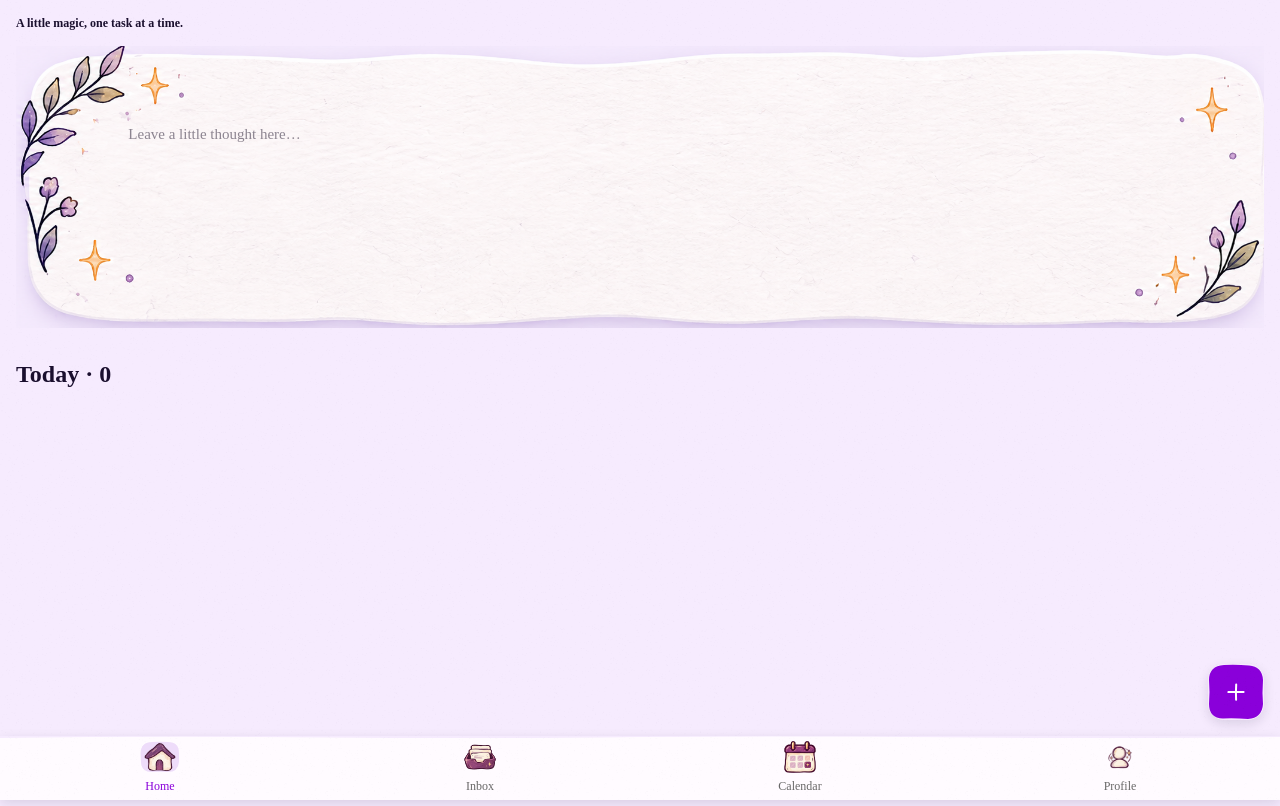
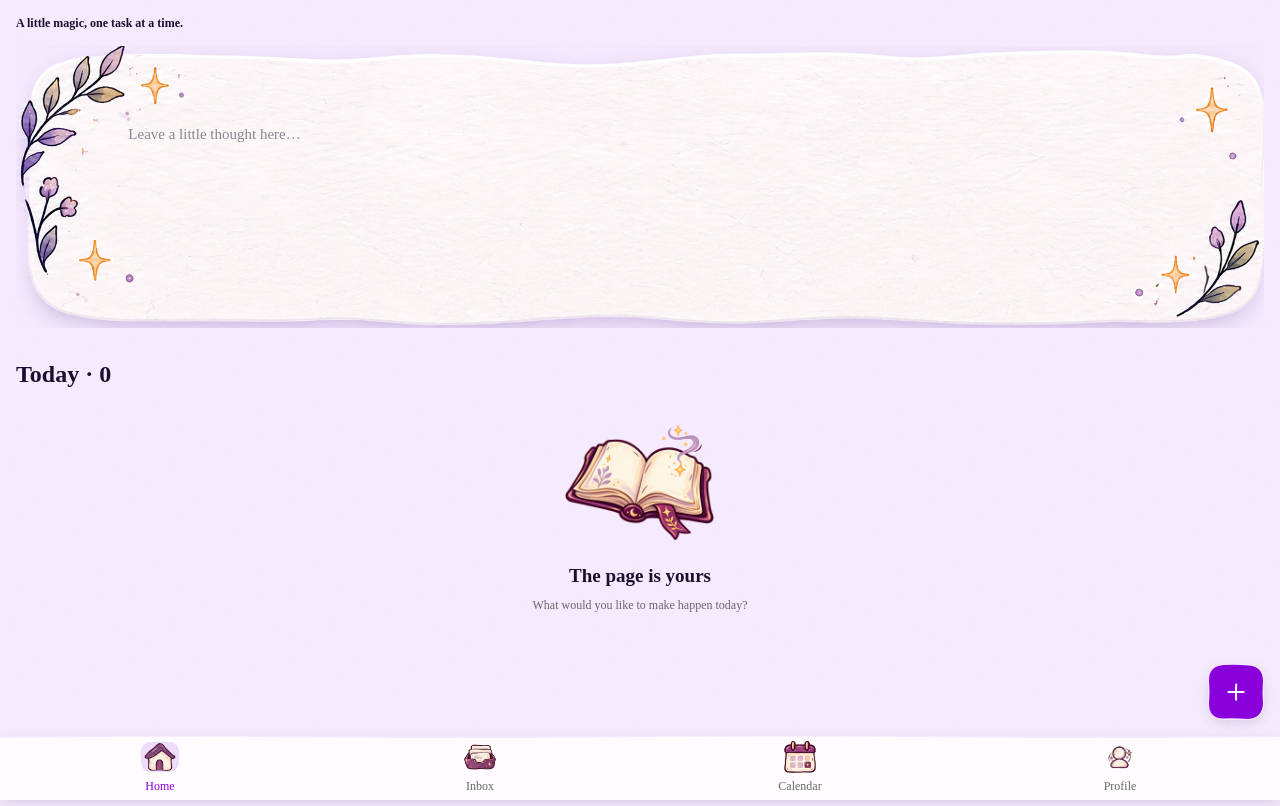
Before and after one commit to Adaking-slack/TO-DO-app, a React (Vite) app: page / in a window 1280 px wide. Built offline with nearby package versions, Linux system fonts and the light colour scheme; a web font is replaced by a local one.

Commit message:
Add empty state component and styles for task list

```diff
--- a/src/App.tsx
+++ b/src/App.tsx
@@ -46,6 +46,11 @@ export function App() {
       <section className="today" aria-labelledby="today-heading">
         <h2 id="today-heading">Today <span className="task-count">· {today.length}</span></h2>
         {today.length > 0 && <ul className="task-list">{today.map(task => <TaskRow key={task.id} task={task} now={now} onToggle={toggle} />)}</ul>}
+        {today.length === 0 && <div className="empty-state">
+          <img src="/assets/empty-home.png" alt="" width="1536" height="1024" />
+          <h3>The page is yours</h3>
+          <p>What would you like to make happen today?</p>
+        </div>}
       </section>
     </main>
     <button className="fab paper" aria-label="Create task" onClick={() => requestAction({ type: 'create-task' })}>
--- a/src/styles.css
+++ b/src/styles.css
@@ -28,6 +28,10 @@ h1, h2 { margin: 0; font-size: 24px; font-weight: 600; line-height: 1.2; letter-
 .opening h1 { font-size: 12px; }
 .today { margin-block-start: var(--s8); }
 .task-count { font-variant-numeric: tabular-nums; }
+.empty-state { display: flex; flex-direction: column; align-items: center; text-align: center; padding-block: var(--s8); }
+.empty-state img { display: block; width: min(100%, 180px); height: auto; margin-block-end: var(--s6); }
+.empty-state h3 { margin: 0; font-size: 19px; font-weight: 600; line-height: 1.2; }
+.empty-state p { margin: var(--s2) 0 0; font-size: 12px; line-height: 1.5; color: var(--secondary-text); }
 .paper { position: relative; isolation: isolate; }
 .paper-surface { position: absolute; inset: 0; z-index: -1; pointer-events: none; background: var(--surface); mask: var(--paper-mask) 0 0 / 100% 100% no-repeat; }
 .paper-surface::after { content: ''; position: absolute; inset: 0; background: url('/assets/paper/fine-grain.svg') repeat; opacity: var(--texture-opacity); }
```
Also changed, not shown: public/assets/empty-home.png (added), 1 other file (tests, documents, lock files or other folders).
